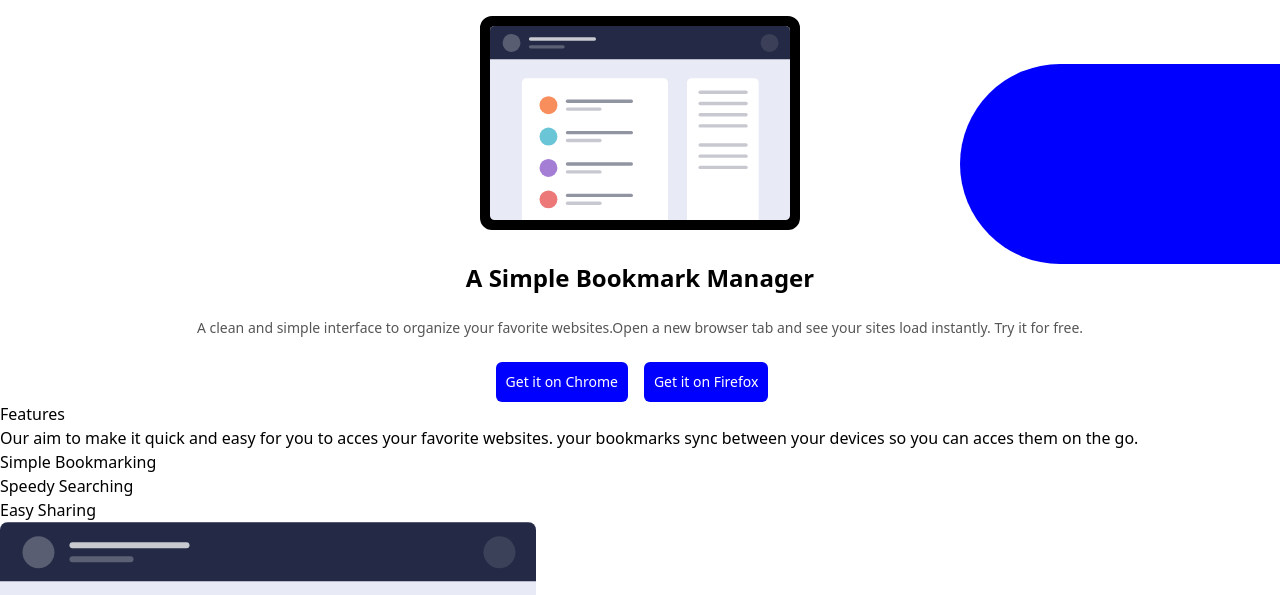
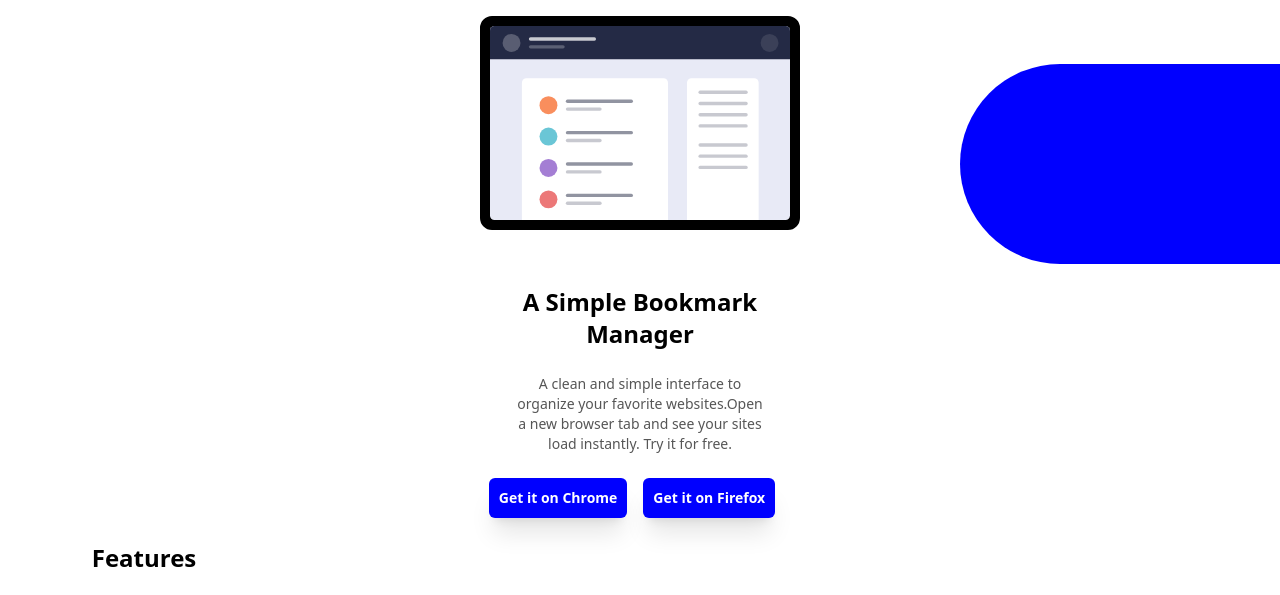
Before and after one commit to blackfel666/bookmark-landing-page, a website: page public/index.html in a window 1280 px wide. Shown: the part 191-786 px from the top of the page. Drawn offline with Linux system fonts and the light colour scheme.

Commit message:
add tailwind styles

```diff
--- a/public/index.html
+++ b/public/index.html
@@ -54,8 +54,8 @@
 
             </figure>
 
-            <div id="simple1" class="flex flex-col justify-center">
-                    <hgroup id="hgroup1">
+            <div id="simple1" class="flex flex-col justify-center mt-6">
+                    <hgroup id="hgroup1" class="justify-items-center" >
                         <h1 class="primary-text">
                             A Simple Bookmark Manager
                         </h1>
@@ -74,9 +74,9 @@
 
         </section>
 
-        <section id="features">
-            <h1>Features</h1>
-            <h3>
+        <section id="features" class="flex flex-col justify-items-center mt-6">
+            <h1 class="primary-text">Features</h1>
+            <h3 class="tertiary-text">
                 Our aim to make it quick and easy for you
                 to acces your favorite websites. your
                 bookmarks sync between your devices so
--- a/src/styles/input.css
+++ b/src/styles/input.css
@@ -27,18 +27,18 @@
 .basic-button {
     @apply bg-primary rounded-md
     text-white
+    font-bold
     text-sm
     p-2.5
     mr-4
     mt-6
+    shadow-xl
     hover:bg-white
-     hover:text-primary
-     hover:border-solid
-     hover:border-1;
+     hover:text-gray-500 ;
 }
 
 .primary-text {
-    @apply text-2xl font-bold text-center;
+    @apply w-2xs text-2xl font-bold text-center;
 }
 
 .secundary-text {
@@ -46,7 +46,7 @@
 }
 
 .tertiary-text {
-    @apply text-sm text-center text-text-gray mt-6;
+    @apply w-3xs text-sm text-center text-text-gray mt-6;
 }
 
 .pharagrap {}
```
Also changed, not shown: src/styles/output.css.
